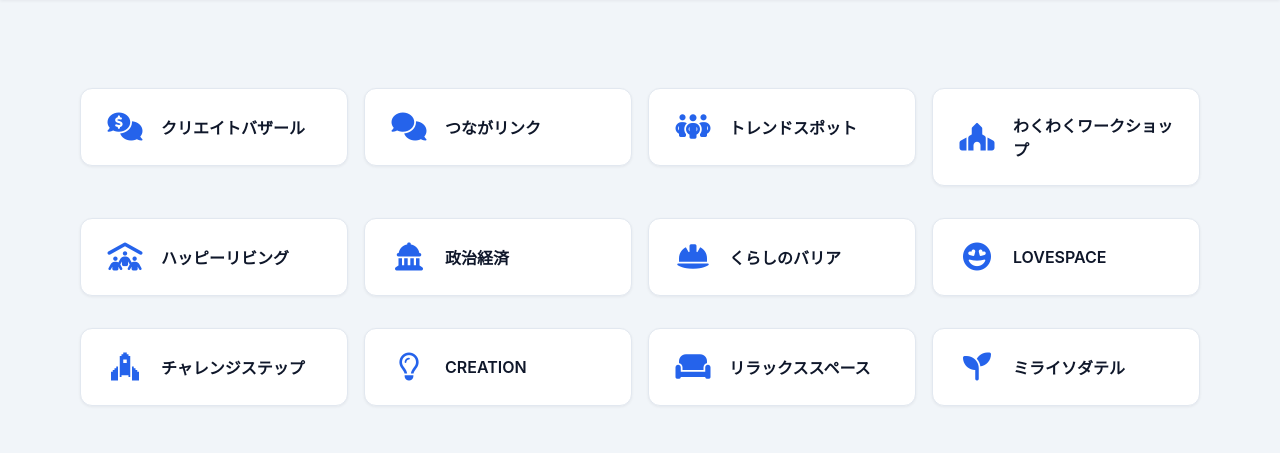
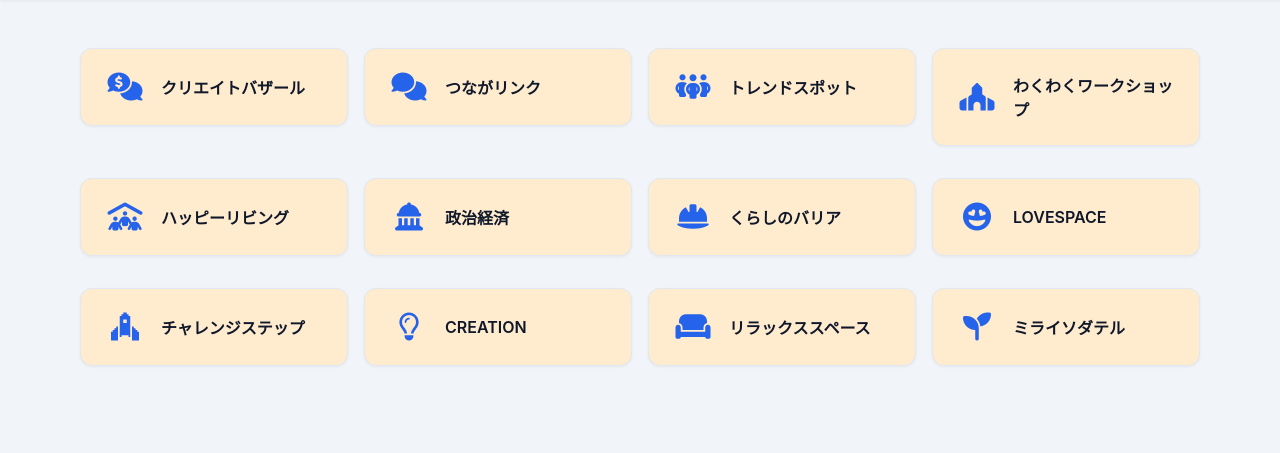
Before and after one commit to gfhajkafjhdfk/QuickTrend-of-backup, a PHP site: page /ChatReal.html in a window 1280 px wide. Shown: the part 171-624 px from the top of the page. Run offline with PHP 8.4, Linux system fonts and the light colour scheme; some libraries are stand-ins or nearby versions.

Commit message:
デザイン修正

```diff
--- a/ChatReal.css
+++ b/ChatReal.css
@@ -99,8 +99,7 @@
 #genreListPage {
   display: flex;
   justify-content: center;
-  padding: 4.5rem var(--space-md) var(--space-2xl);
-  align-items: flex-start;
+  padding: var(--space-xl) var(--space-md) var(--space-2xl);
 }
 
 #genreList {
@@ -127,14 +126,12 @@
   color: var(--color-text);
   border: 1px solid var(--color-border);
   border-radius: var(--radius-md);
-  background: var(--color-surface);
+  background: blanchedalmond;
   box-shadow: var(--shadow-sm);
   font-size: var(--font-size-base);
   font-weight: 600;
   cursor: pointer;
   text-align: left;
-  position: relative;
-  overflow: visible;
   transition: transform var(--transition), box-shadow var(--transition),
     border-color var(--transition);
 }
@@ -142,7 +139,7 @@
 .genreButton:hover {
   transform: translateY(-2px);
   box-shadow: var(--shadow-md);
-  border-color: var(--color-primary-light);
+  border-color: cornsilk;
 }
 
 .genreButton:active {
@@ -165,10 +162,10 @@
   content: attr(data-tooltip);
   position: absolute;
   left: 50%;
-  top: calc(100% + 12px);
+  bottom: calc(100% + 8px);
   transform: translateX(-50%);
   width: max-content;
-  max-width: 280px;
+  max-width: 220px;
   padding: var(--space-sm) var(--space-md);
   color: #fff;
   background: var(--color-nav-bg);
@@ -181,7 +178,11 @@
   opacity: 0;
   pointer-events: none;
   transition: opacity var(--transition);
-  z-index: 20;
+  z-index: 10;
+}
+
+.genreButton {
+  position: relative;
 }
 
 .genreButton:hover::after {
```
